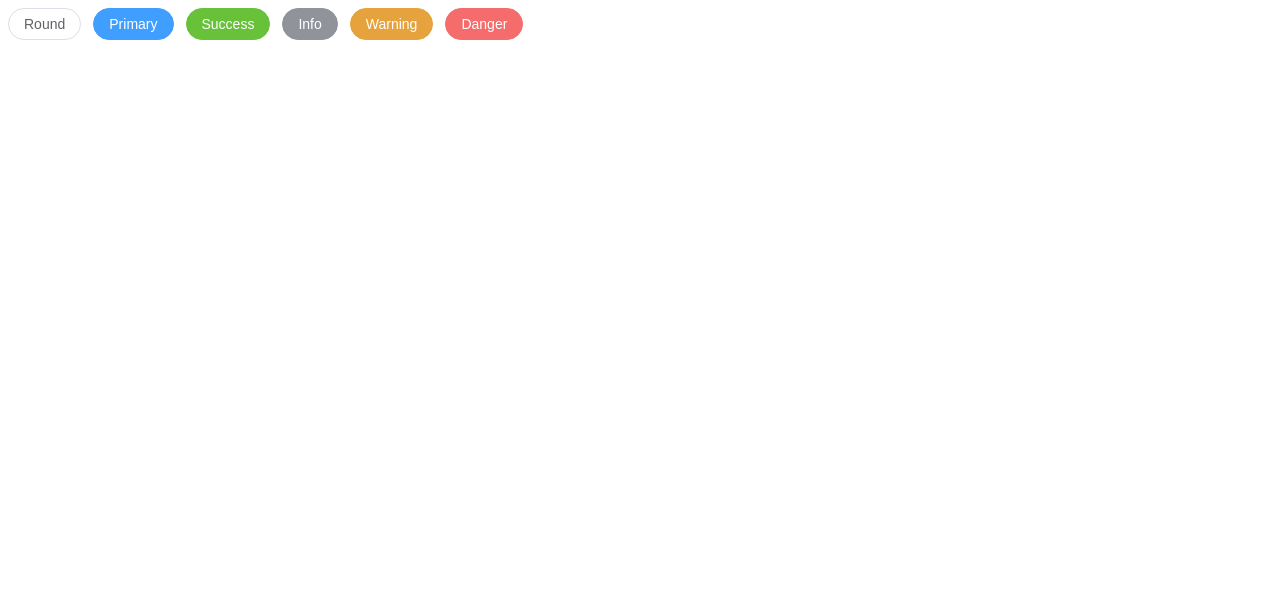
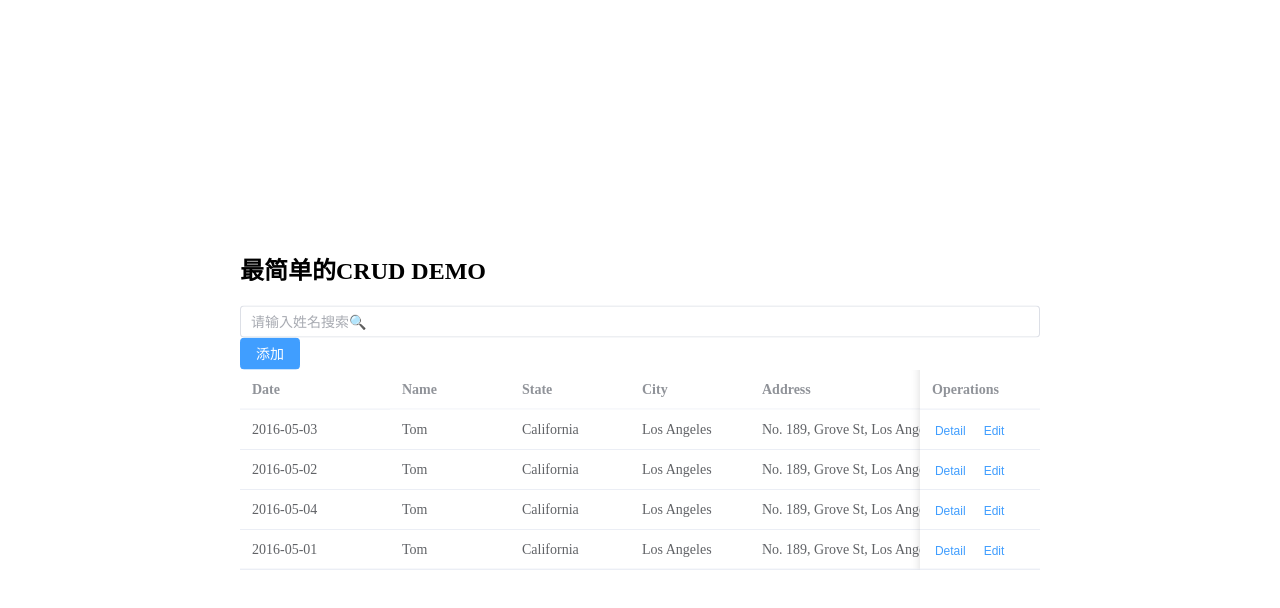
Before and after one commit to coder-zhangsir/web-basic-crud, a Vue app: page / in a window 1280 px wide. Shown: the top 608 px of the page. Built offline with nearby package versions, Linux system fonts and the light colour scheme.

Commit message:
Basic content layout

```diff
--- a/src/App.vue
+++ b/src/App.vue
@@ -1,17 +1,86 @@
+<template>
+  <div class="table_box">
+    <div class="title">
+      <h2>最简单的CRUD DEMO</h2>
+    </div>
+    <div class="main">
+      <el-input v-model="input" placeholder="请输入姓名搜索🔍" />
+      <el-button type="primary">添加</el-button>
+      <el-table :data="tableData" style="width: 100%">
+        <el-table-column fixed prop="date" label="Date" width="150" />
+        <el-table-column prop="name" label="Name" width="120" />
+        <el-table-column prop="state" label="State" width="120" />
+        <el-table-column prop="city" label="City" width="120" />
+        <el-table-column prop="address" label="Address" width="600" />
+        <el-table-column prop="zip" label="Zip" width="120" />
+        <el-table-column fixed="right" label="Operations" width="120">
+          <template #default>
+            <el-button link type="primary" size="small" @click="handleRawClick">Detail</el-button>
+            <el-button link type="primary" size="small">Edit</el-button>
+          </template>
+        </el-table-column>
+      </el-table>
+    </div>
+  </div>
+</template>
+
 <script setup>
+import { ref } from 'vue';
+
+/** 处理data信息 */
+const input = ref("")
+const tableData = [
+  {
+    date: '2016-05-03',
+    name: 'Tom',
+    state: 'California',
+    city: 'Los Angeles',
+    address: 'No. 189, Grove St, Los Angeles',
+    zip: 'CA 90036',
+    tag: 'Home',
+  },
+  {
+    date: '2016-05-02',
+    name: 'Tom',
+    state: 'California',
+    city: 'Los Angeles',
+    address: 'No. 189, Grove St, Los Angeles',
+    zip: 'CA 90036',
+    tag: 'Office',
+  },
+  {
+    date: '2016-05-04',
+    name: 'Tom',
+    state: 'California',
+    city: 'Los Angeles',
+    address: 'No. 189, Grove St, Los Angeles',
+    zip: 'CA 90036',
+    tag: 'Home',
+  },
+  {
+    date: '2016-05-01',
+    name: 'Tom',
+    state: 'California',
+    city: 'Los Angeles',
+    address: 'No. 189, Grove St, Los Angeles',
+    zip: 'CA 90036',
+    tag: 'Office',
+  },
+]
+
+/** 处理事件函数 */
+const handleRawClick = () => {
+  console.log('handleRawClick')
+}
+
 </script>
 
-<template>
-  <el-row class="mb-4">
-    <el-button round>Round</el-button>
-    <el-button type="primary" round>Primary</el-button>
-    <el-button type="success" round>Success</el-button>
-    <el-button type="info" round>Info</el-button>
-    <el-button type="warning" round>Warning</el-button>
-    <el-button type="danger" round>Danger</el-button>
-  </el-row>
-</template>
-
 <style scoped>
-
+.table_box {
+  width: 800px;
+  position: absolute;
+  top: 50%;
+  left: 50%;
+  transform: translate(-50%, -50%);
+}
 </style>
--- a/src/main.js
+++ b/src/main.js
@@ -1,9 +1,6 @@
-// import ElementPlus from 'element-plus'
-// import 'element-plus/dist/index.css'
 import { createApp } from 'vue'
 import App from './App.vue'
 
 const app = createApp(App)
 
-// app.use(ElementPlus)
 app.mount('#app')
```
